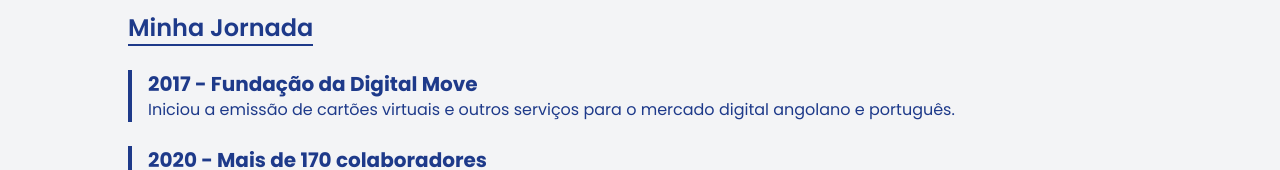
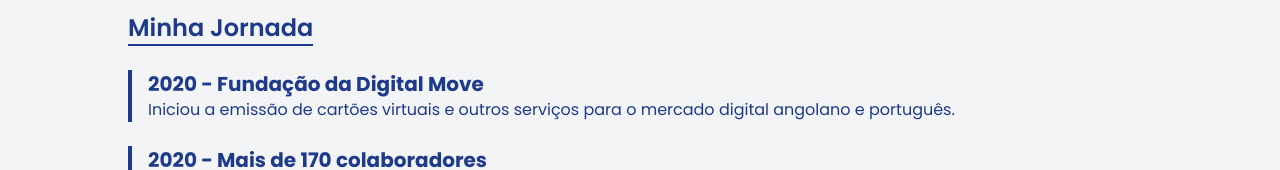
Before and after one commit to TheRealCocky/tarciocosta, a React (Vite) app: page /about in a window 1280 px wide. Shown: the part 562-732 px from the top of the page. Built offline with nearby package versions, Linux system fonts and the light colour scheme.

Commit message:
changed a lil detail

```diff
--- a/src/Pages/About.jsx
+++ b/src/Pages/About.jsx
@@ -40,7 +40,7 @@
                     <h3 className="text-2xl font-semibold mb-6 border-b-2 border-blue-900 inline-block">Minha Jornada</h3>
                     <div className="space-y-6">
                         <div className="border-l-4 border-blue-900 pl-4">
-                            <h4 className="text-xl font-bold">2017 - Fundação da Digital Move</h4>
+                            <h4 className="text-xl font-bold">2020 - Fundação da Digital Move</h4>
                             <p>Iniciou a emissão de cartões virtuais e outros serviços para o mercado digital angolano e português.</p>
                         </div>
                         <div className="border-l-4 border-blue-900 pl-4">
```
